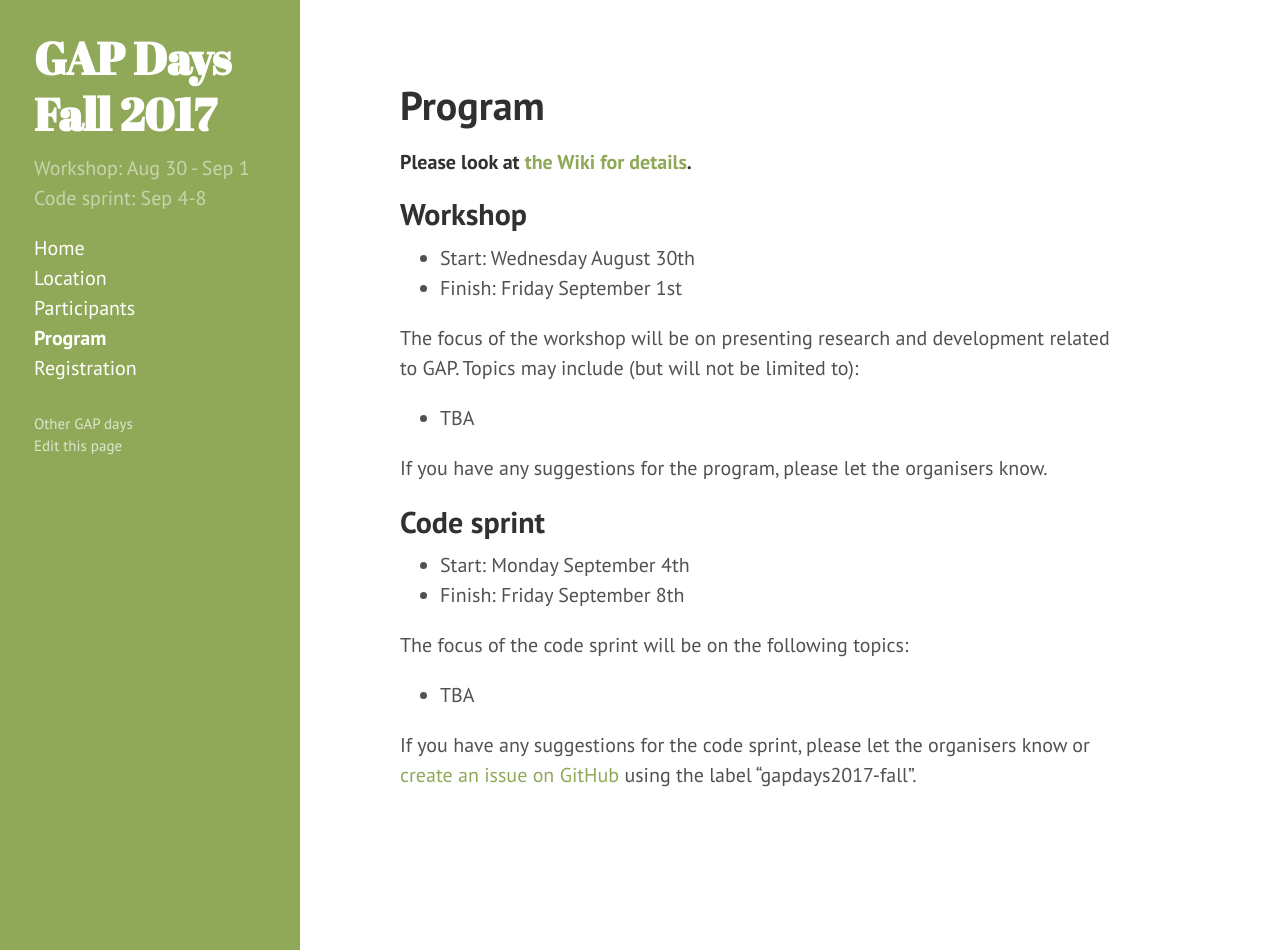
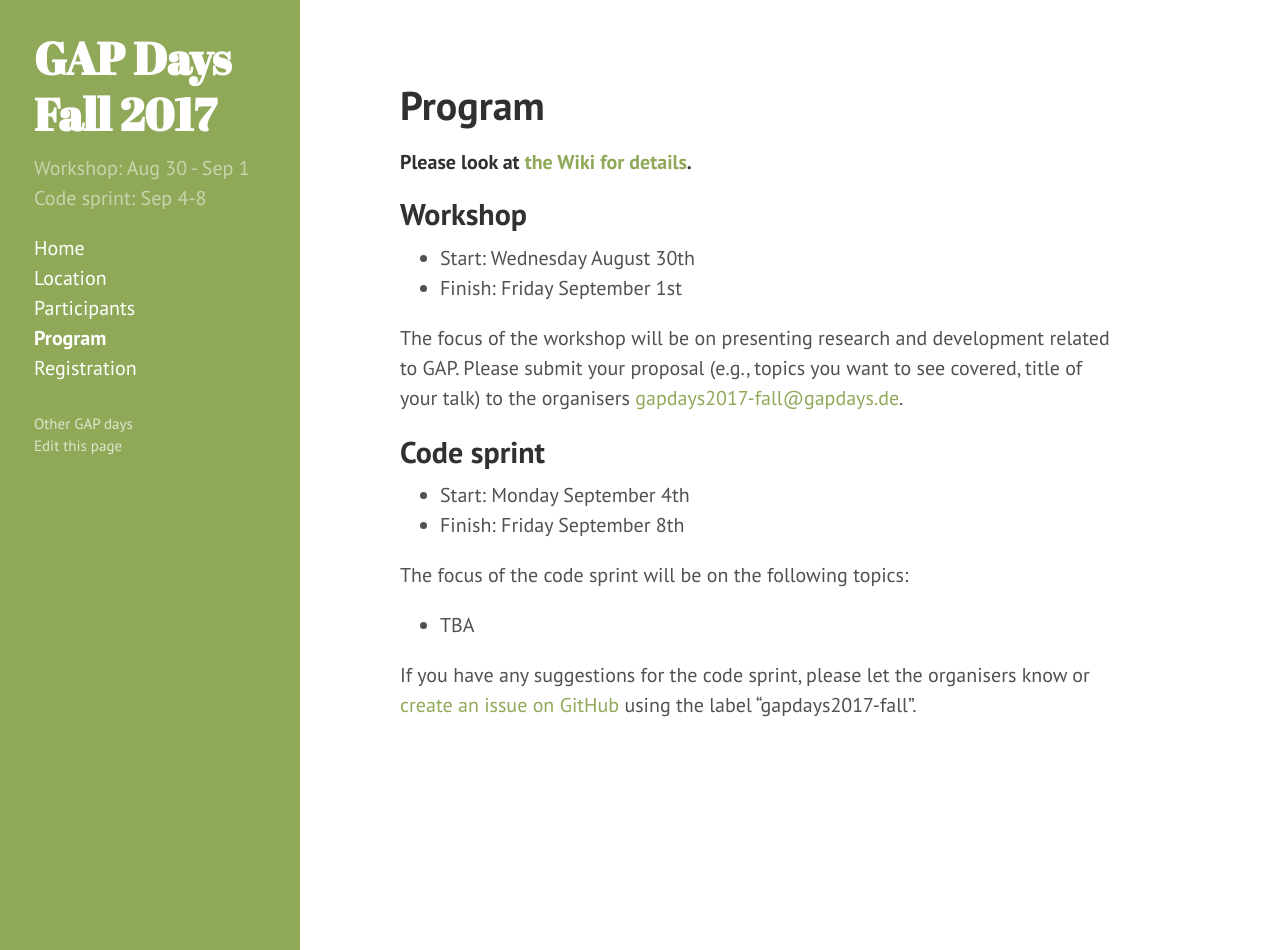
Before and after one commit to lbfm-rwth/gap-in-algebraic-research-2018, a Jekyll site: the page built from program.md, in a window 1280 px wide and 950 px high. Built offline with Jekyll 4.4.1, drawn with Linux system fonts in a browser that asks for light colours.

Commit message:
Please submit your proposal ...

```diff
--- a/program.md
+++ b/program.md
@@ -10,13 +10,7 @@ title: Program
 * Start: Wednesday August 30th <!-- TODO: insert start time -->
 * Finish: Friday September 1st <!-- TODO: insert end time -->
 
-The focus of the workshop will be on presenting research and development related to GAP. Topics may include (but will not be limited to):
-
-* TBA
-
-
-If you have any suggestions for the program, please let the organisers know.
-
+The focus of the workshop will be on presenting research and development related to GAP. Please submit your proposal (e.g., topics you want to see covered, title of your talk) to the organisers <gapdays2017-fall@gapdays.de>.
 
 ## Code sprint
 * Start: Monday September 4th <!-- TODO: insert start time -->
```
